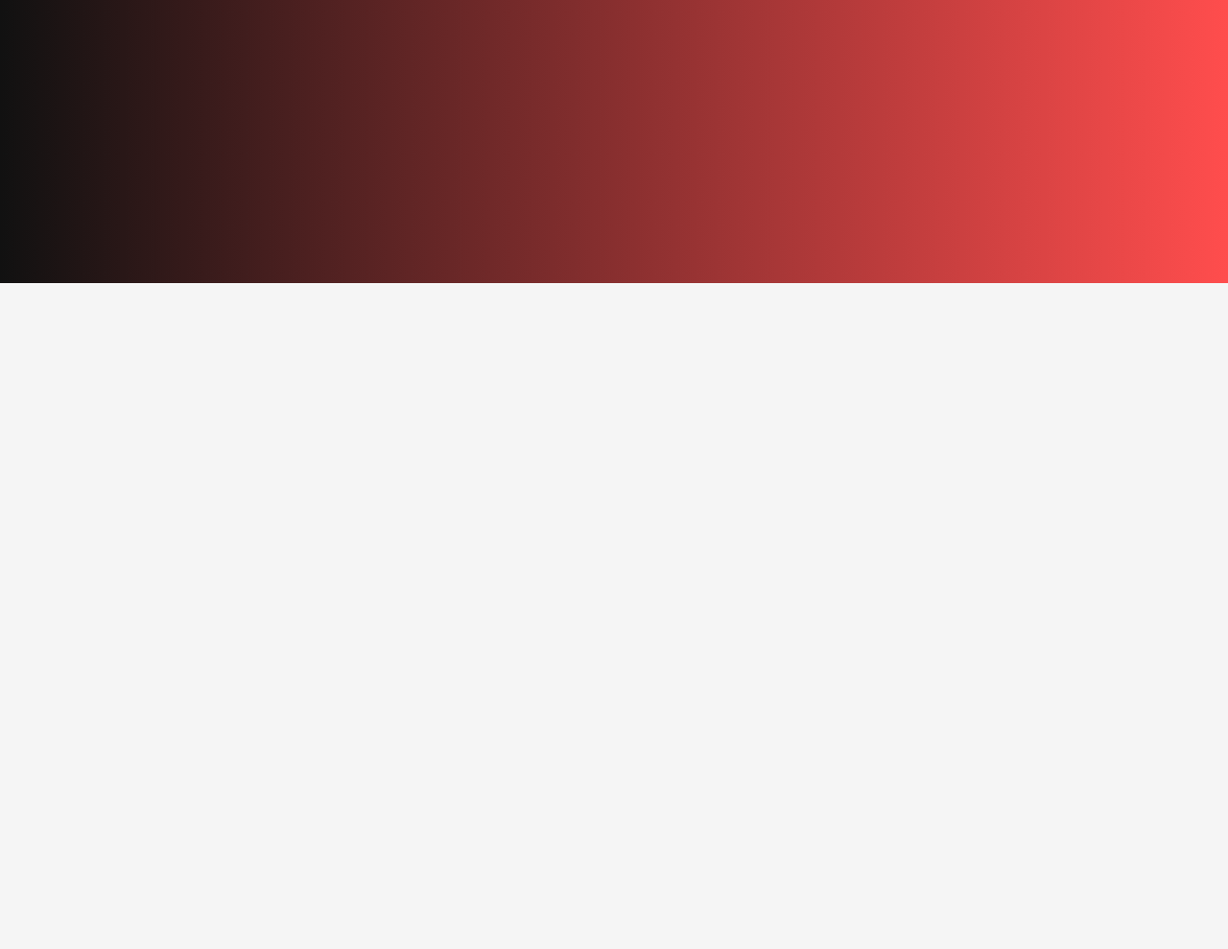
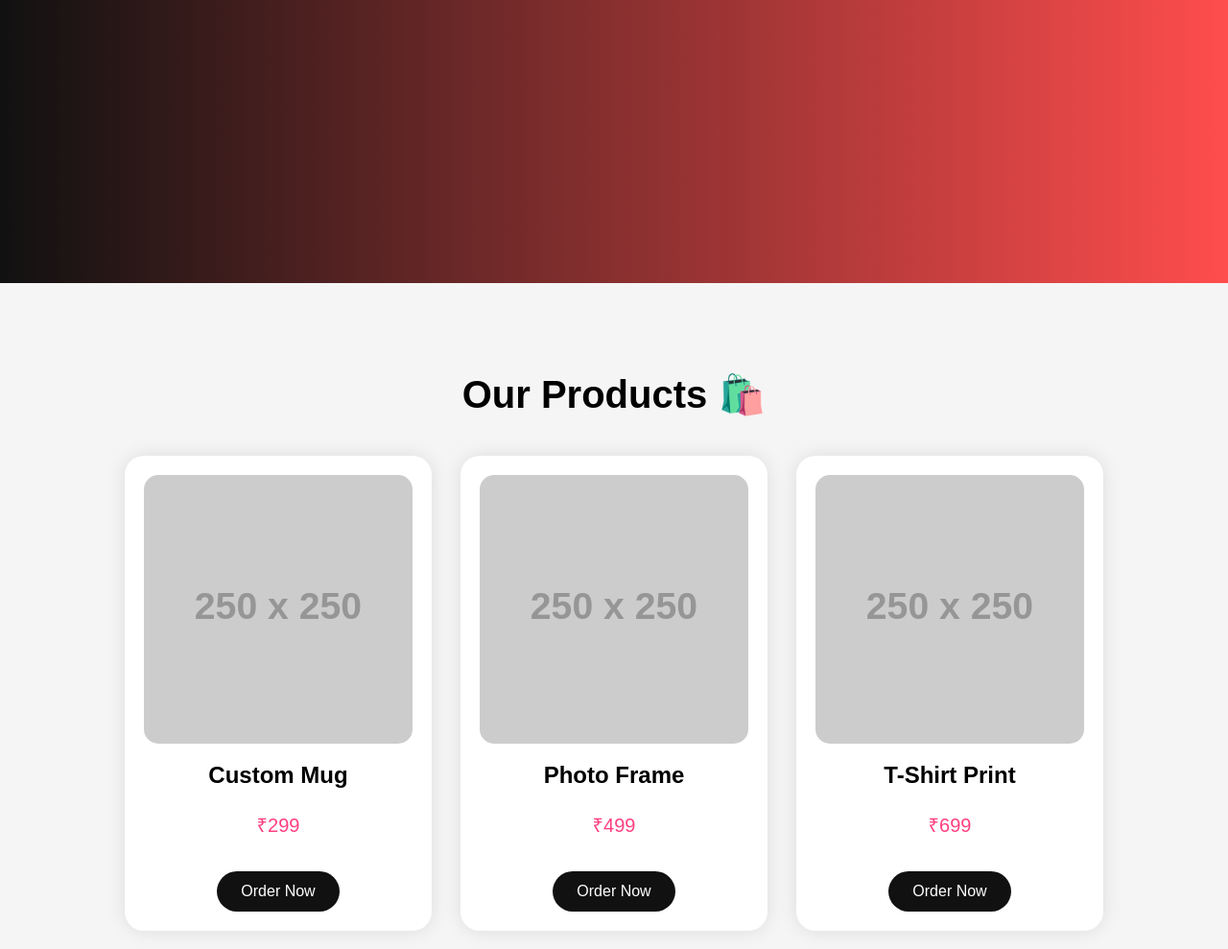
Before and after one commit to rameshthota202-jpg/SnapKart, a plain HTML site: page index.html in a window 1280 px wide. Shown: the part 545-1534 px from the top of the page at 96% size. Before the commit the page ends 840 px from the top, so only its background shows below. Drawn offline with Linux system fonts and the light colour scheme; placeholder pictures from the web are drawn by us.

Commit message:
Update index.html

```diff
--- a/index.html
+++ b/index.html
@@ -111,7 +111,62 @@
       }
 
     }
+/* PRODUCTS SECTION */
 
+.products{
+  padding:60px 20px;
+  text-align:center;
+}
+
+.products h2{
+  font-size:40px;
+  margin-bottom:40px;
+}
+
+.product-container{
+  display:flex;
+  justify-content:center;
+  gap:30px;
+  flex-wrap:wrap;
+}
+
+.product-card{
+  background:white;
+  width:280px;
+  padding:20px;
+  border-radius:20px;
+  box-shadow:0 0 20px rgba(0,0,0,0.1);
+  transition:0.3s;
+}
+
+.product-card:hover{
+  transform:translateY(-10px);
+}
+
+.product-card img{
+  width:100%;
+  border-radius:15px;
+}
+
+.product-card h3{
+  margin-top:15px;
+  font-size:24px;
+}
+
+.product-card p{
+  font-size:20px;
+  color:#ff4081;
+}
+
+.buy-btn{
+  display:inline-block;
+  margin-top:15px;
+  background:#111;
+  color:white;
+  padding:12px 25px;
+  border-radius:30px;
+  text-decoration:none;
+}
   </style>
 
 </head>
@@ -141,6 +196,43 @@
     </div>
 
   </section>
+<!-- PRODUCTS SECTION -->
 
+<section class="products">
+
+  <h2>Our Products 🛍️</h2>
+
+  <div class="product-container">
+
+    <div class="product-card">
+      <img src="https://via.placeholder.com/250" alt="Product">
+      <h3>Custom Mug</h3>
+      <p>₹299</p>
+      <a href="https://wa.me/919848830202" class="buy-btn">
+        Order Now
+      </a>
+    </div>
+
+    <div class="product-card">
+      <img src="https://via.placeholder.com/250" alt="Product">
+      <h3>Photo Frame</h3>
+      <p>₹499</p>
+      <a href="https://wa.me/919848830202" class="buy-btn">
+        Order Now
+      </a>
+    </div>
+
+    <div class="product-card">
+      <img src="https://via.placeholder.com/250" alt="Product">
+      <h3>T-Shirt Print</h3>
+      <p>₹699</p>
+      <a href="https://wa.me/919848830202" class="buy-btn">
+        Order Now
+      </a>
+    </div>
+
+  </div>
+
+</section>
 </body>
 </html>
```
